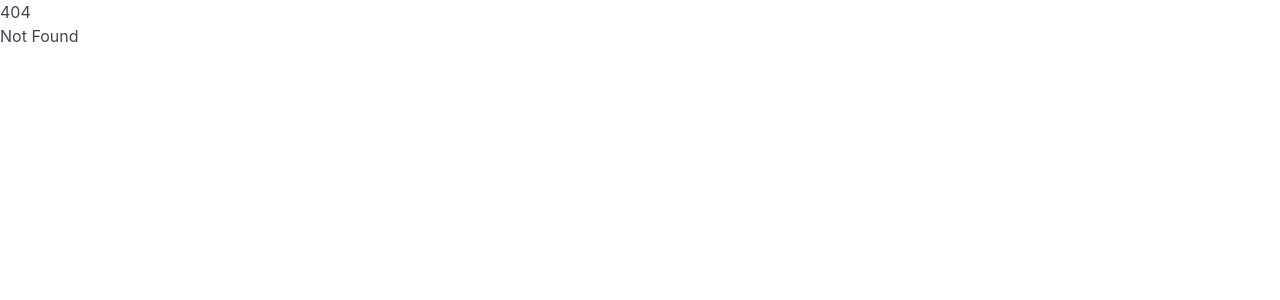
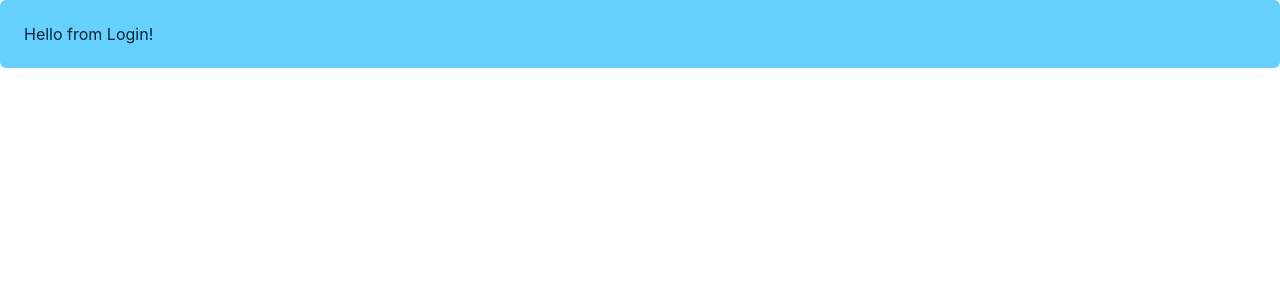
Before and after one commit to Jake-Nagle123/PlaceMarkApp, a SvelteKit app: page /login in a window 1280 px wide. Before the commit this address had no page. Shown: the top 300 px of the page. Built offline with nearby package versions, Linux system fonts and the light colour scheme.

Commit message:
Login folder added and +page.svelte with content

```diff
--- /dev/null
+++ b/src/routes/login/+page.svelte
@@ -0,0 +1,3 @@
+<div class="notification is-info">
+  Hello from Login!
+</div>
```
